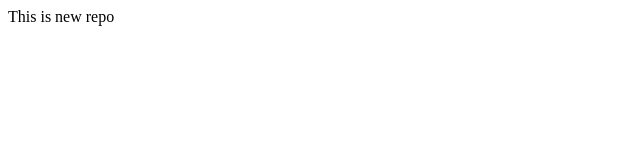
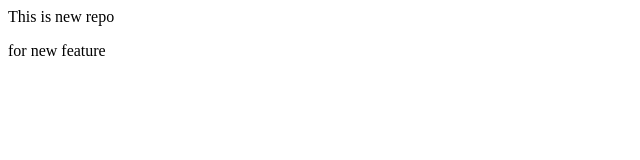
Before and after one commit to Parshva-Vasani/localrepo, a plain HTML site: page index.html in a window 1280 px wide. Shown: the full height of the page, 0-640 px from the left. Drawn offline with Linux system fonts and the light colour scheme.

Commit message:
New Faeture 1 added

```diff
--- a/index.html
+++ b/index.html
@@ -1 +1,2 @@
 <p>This is new repo</p>
+<p>for new feature</p>
```
